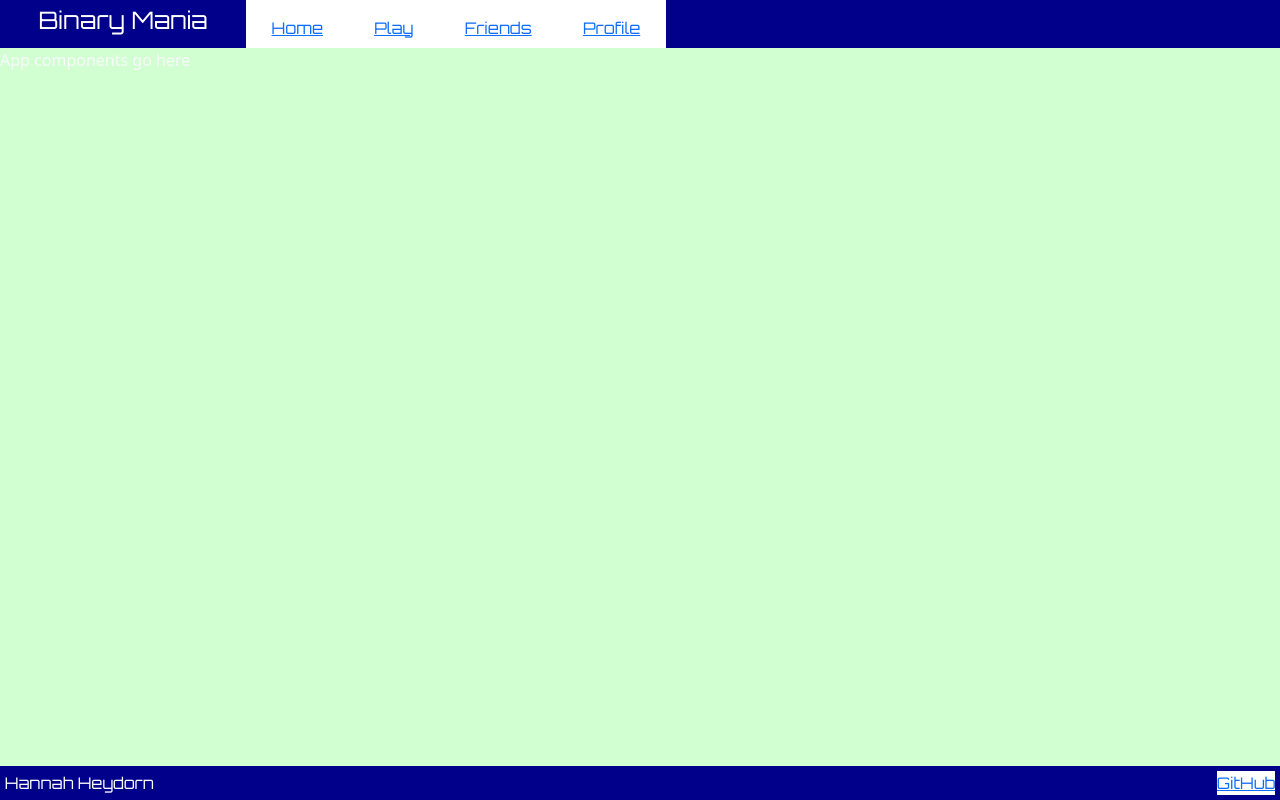
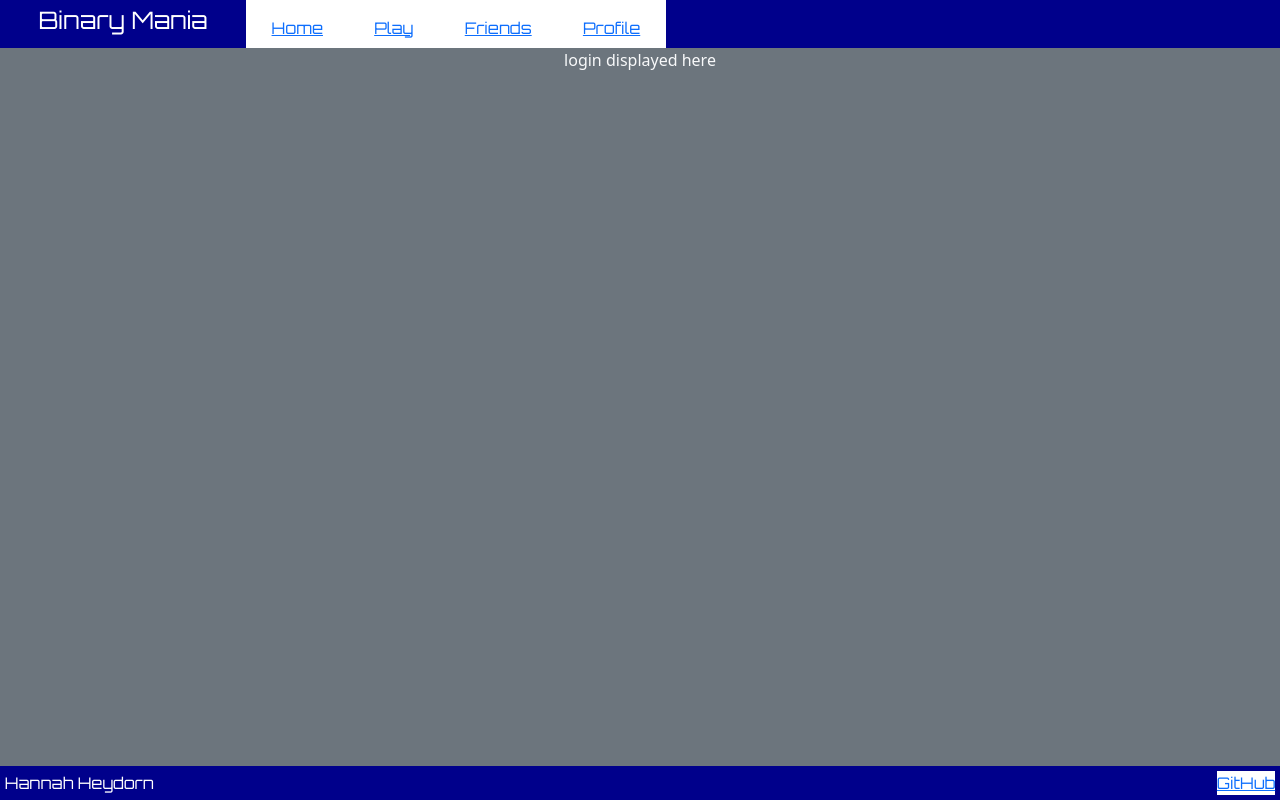
Before and after one commit to GogoDiamondz/binary-mania, a React (Vite) app: page / in a window 1280 px wide. Built offline with nearby package versions, Linux system fonts and the light colour scheme.

Commit message:
added routes

```diff
--- a/src/app.jsx
+++ b/src/app.jsx
@@ -2,25 +2,47 @@ import React from 'react';
 import 'bootstrap/dist/css/bootstrap.min.css';
 import './app.css';
 
+import { BrowserRouter, NavLink, Route, Routes } from 'react-router-dom';
+import { Play } from './play/play';
+import { Friends } from './friends/friends';
+import { Profile } from './profile/profile';
+import { Login } from './login/login';
+
 export default function App() {
-  return <div className="body bg-dark text-light">
+    return (
+    <BrowserRouter>
+        <div className="body bg-dark text-light">
             <header>
                 <h1>Binary Mania</h1>
                 <nav>
-                    <div><a href="index.html">Home</a></div>
-                    <div><a href="play.html">Play</a></div>
-                    <div><a href="friends.html">Friends</a></div>
-                    <div><a href="profile.html">Profile</a></div>
+                    <div><NavLink to="/">Home</NavLink></div>
+                    <div><NavLink to="/play">Play</NavLink></div>
+                    <div><NavLink to="/friends">Friends</NavLink></div>
+                    <div><NavLink to="/profile">Profile</NavLink></div>
                 </nav>
             </header>
 
-            <main>
-                App components go here
-            </main>
+            <Routes>
+                <Route path="/" element={<Login />} />
+                <Route path="/play" element={<Play />} />
+                <Route path="/friends" element={<Friends />} />
+                <Route path="/profile" element={<Profile />} />
+                <Route path="*" element={<NotFound />} />
+            </Routes>
 
             <footer>
                 <span className="text-reset">Hannah Heydorn</span>
                 <a href="https://github.com/GogoDiamondz/binary-mania">GitHub</a>
             </footer>
-        </div>;
+        </div>
+    </BrowserRouter>
+    );
 }
+
+function NotFound() {
+    return (
+        <main className="container-fluid bg-secondary text-center">
+            <div>404: Not Found</div>
+        </main>
+    );
+}
```
